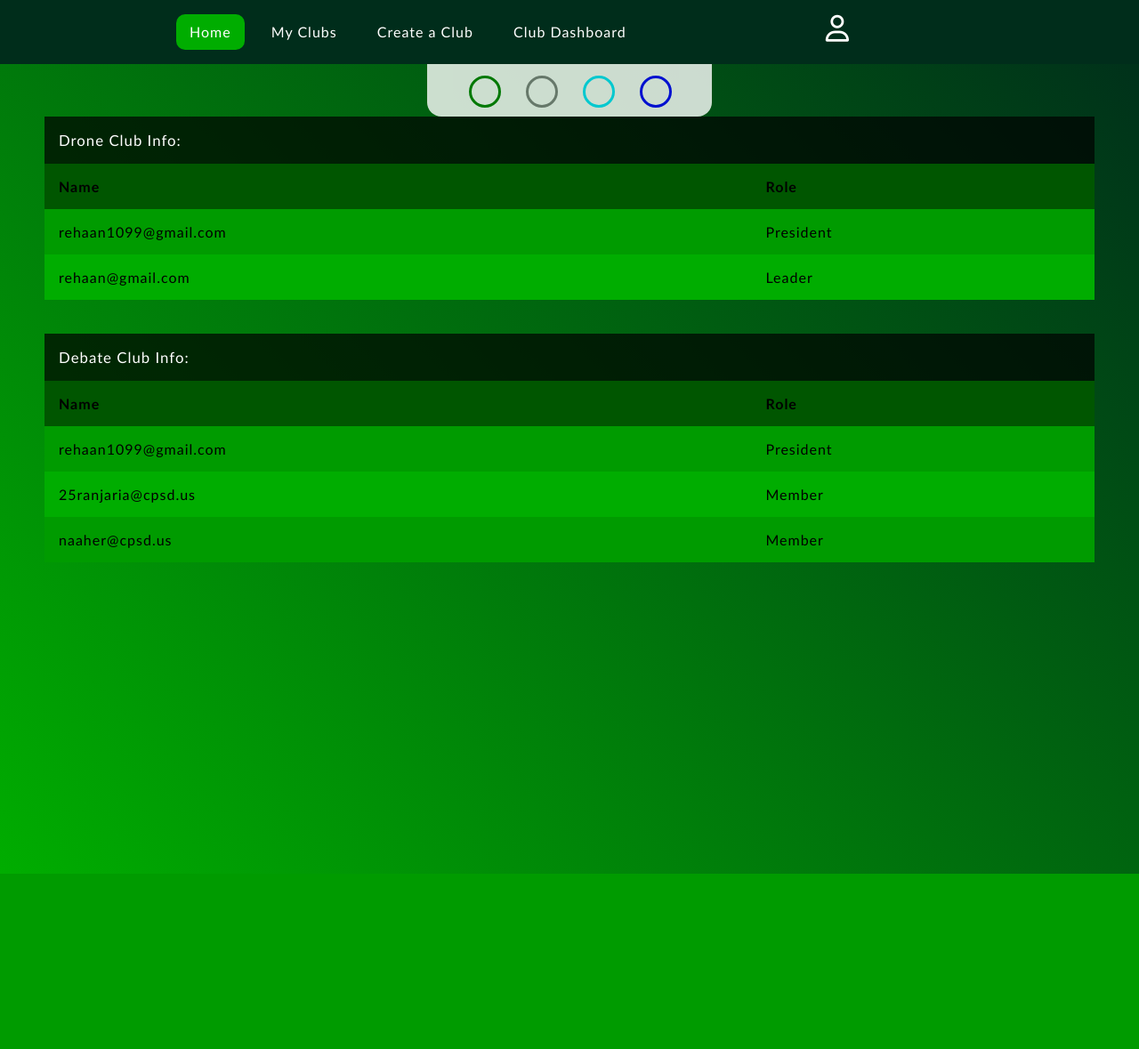
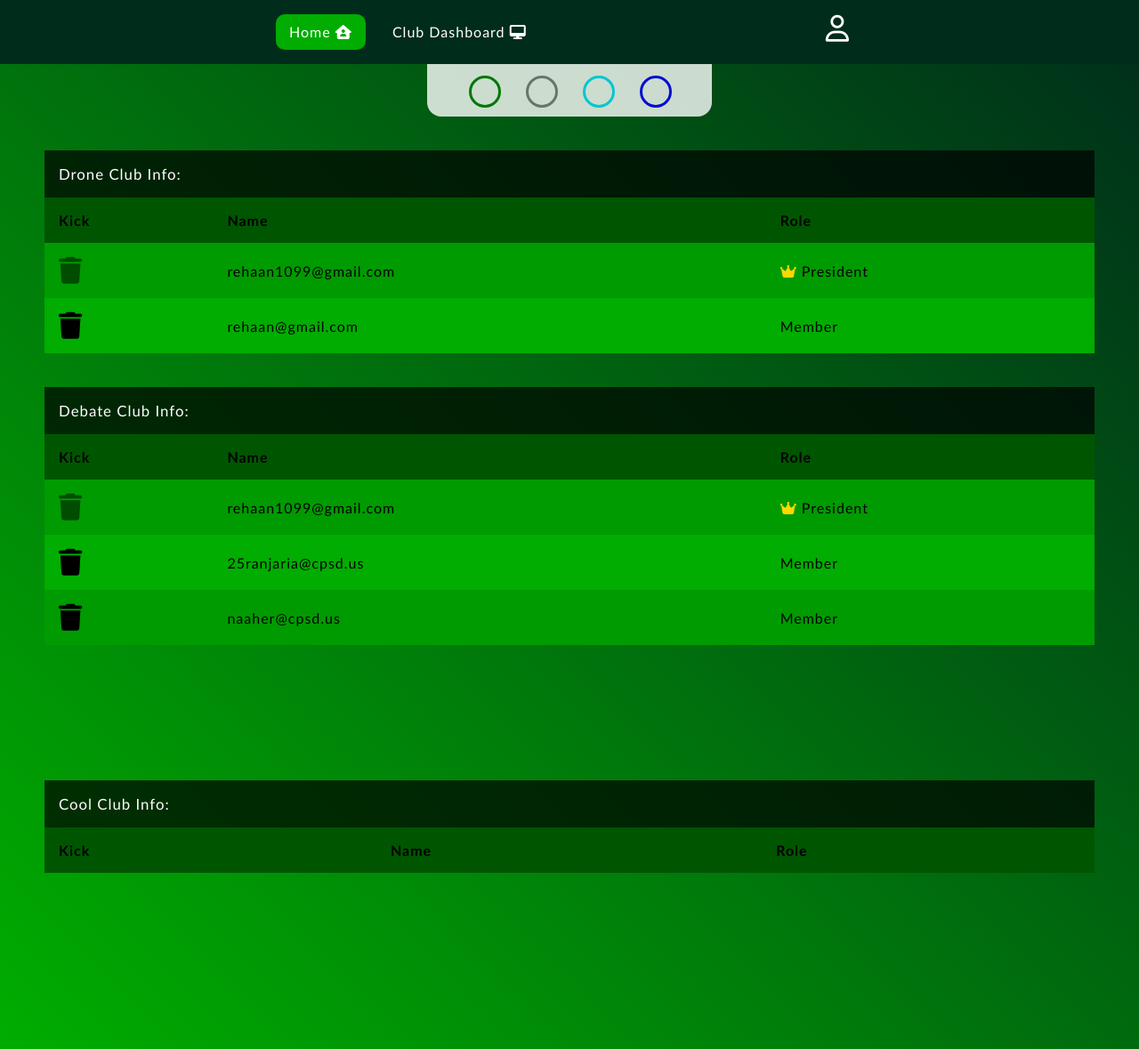
Before and after one commit to Rehaan12345/clubfinder, a Flask app: page /clubdashboard in a window 1280 px wide. Shown: the whole page at 89% size. Before the commit the page ends 982 px from the top, so only its background shows below. Run offline with Flask 3, Linux system fonts and the light colour scheme; a user stored in the database is signed in; lists and menus that the app fills with data are empty; some libraries are stand-ins or nearby versions.

Commit message:
Adjusted everything a little bit

```diff
--- a/website/auth.py
+++ b/website/auth.py
@@ -17,7 +17,7 @@ def login():
             if check_password_hash(user.password, password): # Checks this user's password.
                 flash("Successfully logged in", category="success")
                 login_user(user, remember=True) # Logs in the user. Remembers the fact that this user is logged in until the user clears their browser history / session. Will be stored in the flask webserver - until the webserver restarts.
-                return render_template("layout.html", user=current_user, name="main")
+                return render_template("layout.html", club_info=Club.query.all(), joined_clubs=current_user.clubs, user=current_user)
             else:
                 flash("Incorrect password, try again!", category="error")
         else: # If this user is not found:
@@ -49,7 +49,7 @@ def signup():
             db.session.commit()
             login_user(new_user, remember=True)
             flash("Your account has been created!", category="success")
-            return render_template("layout.html", user=current_user, name="main")
+            return render_template("layout.html", club_info=Club.query.all(), joined_clubs=current_user.clubs, user=current_user)
 
     return render_template("signup.html", user=current_user, name="auth")
 
--- a/website/static/style.css
+++ b/website/static/style.css
@@ -283,6 +283,14 @@ body {
     pointer-events: none;
 }
 
+.fa-house-user {
+    opacity: 1;
+}
+
+.fa-desktop {
+    opacity: 1;
+}
+
 /********** Club Quick View Modal: **********/
 .clubdesc {
     position: fixed;
@@ -1089,6 +1145,61 @@ form .button input:hover {
     padding-right: 50px;
 }
 
+#clubtablerow:hover {
+    background: hsl(0 0% 0% / 0.03);
+}
+
+.fa-trash {
+    color: black;
+    opacity: 1;
+    font-size: 30px;
+    transition: .3s;
+}
+
+.fa-trash:hover {
+    color: red;
+    transform: rotate(360deg);
+}
+
+.kickmodal {
+    width: 250px;
+    height: 150px;
+}
+
+.kickbuttonscontainer {
+    display: flex;
+    align-items: center;
+    justify-content: space-around;
+    margin-top: 30px;
+}
+
+.kickconfirmbuttons {
+    background-color: var(--bg1);
+    border-radius: 5px;
+    width: 60px;
+    height: 30px;
+}
+
+.kickconfirmbuttons:hover {
+    background-color: var(--bg2);
+    color: white;
+}
+
+.fa-crown {
+    opacity: 1;
+    color: gold;
+}
+
+.president.fa-trash {
+    opacity: 0.5;
+    transition: none;
+}
+
+.president.fa-trash:hover {
+    color: black;
+    transition: none;
+}
+
 /* Making that responsive: */
 .tablecontainer {
     max-width: 100%;
--- a/website/templates/clubdashboard.html
+++ b/website/templates/clubdashboard.html
@@ -6,30 +6,50 @@
 
     <!-- <h1 class="clubinfo">Club Information:</h1> -->
 
+    <br><br>
+
     {% for club in club_info %}
 
-        <div class="tablecontainer">
+        {% if club.president_email == current_user.email or club.vicepresident_email1 == current_user.email or vicepresident_email2 == current_user.email or vicepresident_email3 == current_user.email  %}
 
-            <table class="clubtable">
+            <div class="tablecontainer" id="clubtable_{{ club.id }}">
 
-                    {% if club.president_email == current_user.email %}
+                <table class="clubtable" id="clubtable_{{ club.id }}">
 
                         <caption>{{ club }} Info:</caption>
 
                         <tr>
+                            <!-- <th>Member # (not id num! - instead, the member count.)</th> -->
+                            <th>Kick</th>
                             <th>Name</th>
                             <th>Role</th>
                         </tr>
                                 {% for member in club.members %}
-                                    <tr>
+                                <!-- <td>Member Count</td> -->
+                                    <tr id="clubtablerow">
+                                        <td>
+                                            {% if member.email == current_user.email or member.email == club.vicepresident_email1 or member.email == club.vicepresident_email2 or member.email == club.vicepresident_email3 %}
+                                            <i class="fa-solid fa-trash president" id="kickbutton_{{ club.id }}-{{ member.id }}*"></i>
+                                            {% else %}
+                                            <i class="fa-solid fa-trash" id="kickbutton_{{ club.id }}-{{ member.id }}"></i>
+                                            {% endif %}
+                                        </td>
+                                        <dialog class="kickmodal" id="kickbuttonconfirmationbutton_{{ club.id }}-{{ member.id }}">
+                                            Are you sure you want to kick {{ member.email }} from {{ club }}?
+                                            <div class="kickbuttonscontainer" id="{{ member.id }}">
+                                                <button class="kickconfirmbuttons yestokick_{{ club.id }}" id="yestokick_{{ club.id }}-{{ member.id }}">Yes</button>
+                                                <button class="kickconfirmbuttons notokick_{{ member.id }}" id="notokick_{{ club.id }}-{{ member.id }}">No</button>
+                                            </div>
+                                        </dialog>
                                         <td data-cell="email">{{ member.email }}</td>
                                         <td data-cell="role">
                                             {% if member.email == current_user.email %}
-                                                President
+                                                <i class="fa-solid fa-crown"></i> President
                                             {% elif member.email == club.vicepresident_email1 or member.email == club.vicepresident_email2 or member.email == club.vicepresident_email3 %}
                                                 Vice President
                                             {% else %}
-                                                {{ member.role }}
+                                                Member
+                                                <!-- {{ member.role }} -->
                                             {% endif %}
                                         </td>
                                     </tr>
--- a/website/templates/layout.html
+++ b/website/templates/layout.html
@@ -19,25 +19,27 @@
                 <i class="fa-solid fa-bars"></i>
             </div>
             <ul id="header" class="nav">
-                <li class="activeclick navlink"><a class="navlink" href="/">Home</a></li>
+                <li class="activeclick navlink"><a class="navlink" href="/">Home <i class="fa-solid fa-house-user"></i></a></li>
                 {% if user.is_authenticated %}
-                    <li class="navlink"><a class="navlink" href="/clubs">My Clubs</a></li>
-                    <li class="navlink"><a class="navlink" href="/createaclub">Create a Club</a></li>
+                    <!-- <li class="navlink"><a class="navlink" href="/clubs">My Clubs</a></li> -->
                 {% if user.is_leader %}
-                    <li class="navlink"><a class="navlink" href="/clubdashboard">Club Dashboard</a></li>
+                    <li class="navlink"><a class="navlink" href="/clubdashboard">Club Dashboard <i class="fa-solid fa-desktop"></i></a></li>
                 {% endif %}
                 {% endif %}
             </ul>
             <ul id="header2" class="nav">
                 {% if user.is_authenticated %}
                     <div class="dropdown" data-dropdown>
+                        <!-- Dropdown: -->
                         <button class="navlink dropdownlink fa-regular fa-user" data-dropdown-button></button>
                         <div class="dropdownmenu">
                             <div class="dropdownlinks">
-                                <a href="#" class="navlink" id="loggedinas">Logged in as {{ current_user.email }}</a>
-                                <a href="#" class="navlink" id="connecttoclubbutton">Connect to Club</a>
-                                <a href="/admin" class="navlink">Admin Dashboard</a>
-                                <a href="/logout" class="navlink">Logout</a>
+                                <a href="#" class="navlink" id="loggedinas">{{ current_user.email }} <i class="fa-regular fa-id-badge"></i></a>
+                                <!-- <a href="#" class="navlink" id="connecttoclubbutton">Connect to Club <i class="fa-solid fa-link"></i></a> -->
+                                <a class="navlink" href="/createaclub">Create a Club <i class="fa-solid fa-pencil"></i></a>
+                                <a href="/admin" class="navlink">Admin Dashboard <i class="fa-solid fa-table-columns"></i></a>
+                                <a href="https://github.com/Rehaan12345/clubfinder" class="navlink" target="_blank">View Github <i class="fa-solid fa-arrow-up-right-from-square"></i></a>
+                                <a href="/logout" class="navlink">Logout <i class="fa-solid fa-arrow-right-from-bracket"></i></a>
                             </div>
                         </div>
                     </div>
@@ -154,7 +156,7 @@
                 {% for club in club_info %}
                     <div class="club" id="{{ club.club_name }}1"> <!-- Card -->
                         <div class="clubcontent" id="{{ club.club_name }}"> <!-- Card content -->
-                            <div class="clubtitle" id="{{ club.club_name }}1">{{ club.club_name }}</div> <!-- Card title  -->
+                            <div class="clubtitle" id="{{ club.club_name }}1">{{ club.club_name }}{% if club in joined_clubs %} <i class="fa-solid fa-star"></i>{% endif %} {% if current_user.email == club.president_email or club.vicepresident_email1 or club.vicepresident_email2 or club.vicepresident_email3 %}<i class="fa-solid fa-crown"></i>{% endif %}</div> <!-- Card title  -->
                             <br><br>
                             <button formTarget="#clubdesc_{{ club.id }}" class="clubbutton" id="viewclub" type="button">View More</button> <!-- Button -->
                             <p class="shortdesc">
@@ -168,9 +170,17 @@
                                 </div>
                                 <div class="clubdescdesc" id="clubdescdesc{{ club.club_name }}">
                                     Club President: {{ club.president_email }}
-                                    <br><br>
-                                    {% if club.vicepresident_email1 or club.vicepresident_email2 or club.vicepresident_email3 %}Vice President{% if club.vicepresident_email1 and club.vicepresident_email2 %}s{% endif %}: {{ club.vicepresident_email1 }}{% endif %}{% if club.vicepresident_email2 %},&nbsp;{{ club.vicepresident_email2 }}{% endif %}{% if club.vicepresident_email3 %},&nbsp;{{ club.vicepresident_email3 }}<br><br>{% endif %}
-
+                                     <br><br>
+                                     {% if club.vicepresident_email1 or club.vicepresident_email2 or club.vicepresident_email3 %}
+                                        Vice President{% if club.vicepresident_email1 and club.vicepresident_email2 %}s{% endif %}:
+                                        {{ club.vicepresident_email1 }}
+                                     {% endif %}
+                                     {% if club.vicepresident_email2 %}
+                                        ,&nbsp;{{ club.vicepresident_email2 }}
+                                     {% endif %}
+                                     {% if club.vicepresident_email3 %}
+                                        ,&nbsp;{{ club.vicepresident_email3 }}<br><br><br>
+                                     {% endif %}
                                     Club Advisor: {{ club.advisor_email }}
                                     <br><br>
                                     Club Description: {{ club.description }}
--- a/website/templates/login.html
+++ b/website/templates/login.html
@@ -12,7 +12,7 @@
                 <label>Email</label>
             </div>
             <div class="txt_field">
-                <input type="text" id="password" name="password" required>
+                <input type="password" id="password" name="password" required>
                 <label>Password</label>
             </div>
             <input type="submit" value="Login">
--- a/website/templates/signup.html
+++ b/website/templates/signup.html
@@ -12,11 +12,11 @@
                 <label>Email</label>
             </div>
             <div class="txt_field">
-                <input type="text" id="password" name="password" required>
+                <input type="password" id="password" name="password" required>
                 <label>Password</label>
             </div>
             <div class="txt_field">
-                <input type="text" id="confirm-password" name="confirm-password" required>
+                <input type="password" id="confirm-password" name="confirm-password" required>
                 <label>Confirm Password</label>
             </div>
             <input type="submit" value="Sign Up">
--- a/website/test.py
+++ /dev/null
@@ -1,3 +0,0 @@
-from views import send_email
-
-send_email()
--- a/website/views.py
+++ b/website/views.py
@@ -5,6 +5,8 @@ from . import db
 import random
 import smtplib
 from flask_mail import Mail, Message
+from email.mime.text import MIMEText
+from email.mime.multipart import MIMEMultipart
 
 views = Blueprint("views", __name__)
 
@@ -13,6 +15,10 @@ views = Blueprint("views", __name__)
 def home():
     # Join / Leave Club Buttions functionality:
     print(f"Current user: {current_user}")
+    users = User.query.all()
+    for user in users:
+        if user.is_leader:
+            print(user)
     join_club = request.args.get("joinClub")
     if join_club is not None:
         if Club.query.filter_by(club_name=join_club).first() in current_user.clubs:
@@ -42,6 +48,7 @@ def home():
     else:
         print(f"Request to join {join_club} failed!")
 
+    # Leave the club:
     leave_club = request.args.get("leaveClub")
     if leave_club is not None:
         print(current_user.clubs)
@@ -73,6 +80,7 @@ def home():
             print(club_found)
             flash("Club successfully found!", "success")
             print(club_found.members)
+            current_user.is_leader = True
             return render_template("clubdashboard.html", club_info=Club.query.all(), user_info=User.query.all(), user=current_user)
         else:
             flash("No club found with matching code!", "error")
@@ -104,7 +112,7 @@ def home():
 
     return render_template("layout.html", club_info=Club.query.all(), joined_clubs=current_user.clubs, user=current_user)
 
-@views.route("/clubs")
+@views.route("/clubs", methods=["GET", "POST"])
 @login_required
 def clubs():
     return render_template("clubs.html", club_info=current_user.clubs, user=current_user)
@@ -112,6 +120,36 @@ def clubs():
 @views.route("/clubdashboard")
 @login_required
 def club_dashboard():
+    # Remove a member:
+    if request.method == "GET":
+        remove_club = request.args.get("removeClub")
+        remove_member = request.args.get("removeMember")
+        print(f"Remove Member: {remove_member}")
+        print(f"Remove Club: {remove_club}")
+        print(f"Remove Member: {User.query.filter_by(id=remove_member).first()}")
+        member = User.query.filter_by(id=remove_member).first()
+        print(f"Remove Club: {Club.query.filter_by(id=remove_club).first()}")
+        club = Club.query.filter_by(id=remove_club).first()
+        print(current_user)
+        print(current_user.clubs)
+        print(f"Member: {member}")
+        all_clubs = Club.query.all()
+        for club in all_clubs:
+            for club_member in club.members:
+                # print(club_member.clubs)
+                print(club_member)
+                if member == club_member:
+                    print(f"Member Found: {club_member}")
+                    if Club.query.filter_by(id=remove_club).first() in member.clubs:
+                        member.clubs.remove(Club.query.filter_by(id=remove_club).first())
+                    else:
+                        print(f"{member} is not in {remove_club}")
+                    continue
+                else:
+                    print("Member not found")
+        # print(member.clubs)
+        # member.clubs.remove(Club.query.filter_by(id=remove_club).first())
+
     return render_template("clubdashboard.html", club_info=Club.query.all(), user_info=User.query.all(), user=current_user)
 
 @views.route("/createaclub", methods=["GET", "POST"])
@@ -130,7 +168,16 @@ def createaclub():
         description = request.form.get("clubdescription")
         president = User.query.filter_by(email=president_email).first()
         president.is_leader = True
-        pres = User.query.filter_by(email=president_email)
+        if vicepresident_email1:
+            vp1 = User.query.filter_by(email=vicepresident_email1).first()
+            vp1.is_leader = True
+        if vicepresident_email2:
+            vp2 = User.query.filter_by(email=vicepresident_email2).first()
+            vp2.is_leader = True
+        if vicepresident_email3:
+            vp3 = User.query.filter_by(email=vicepresident_email3).first()
+            vp3.is_leader = True
+        pres = User.query.filter_by(email=president_email).first()
         pres.role = "Leader"
         print(f"President: {president}")
         # Make sure the club president is the person who is currently logged in:
@@ -160,55 +207,88 @@ def createaclub():
         print(f"New Club Name: {new_club.club_name}, President: {new_club.president_email}, VP1: {new_club.vicepresident_email1}, VP2: {new_club.vicepresident_email2}, VP3: {new_club.vicepresident_email3}, Advisor: {new_club.advisor_email}, Room Number: {new_club.room_number}, Start Time: {new_club.start_time}, Description: {new_club.description}")
         db.session.add(new_club)
         db.session.commit()
+        pres.clubs.append(Club.query.filter_by(club_name=club_name).first())
+        if vicepresident_email1:
+            vp1.clubs.append(Club.query.filter_by(club_name=club_name).first())
+        if vicepresident_email2:
+            vp2.clubs.append(Club.query.filter_by(club_name=club_name).first())
+        if vicepresident_email3:
+            vp3.clubs.append(Club.query.filter_by(club_name=club_name).first())
         flash("Your new club has been created!", category="success")
-
         return render_template("layout.html", user=current_user, club_info=Club.query.all())
 
     return render_template("createaclub.html", user=current_user)
 
-@views.route("/send_email/<email>")
-def send_email(email):
-        # Sending the email:
-        email_title = "Your club has been successfully added!"
-        sender = "crlsclubfinder@clubfinder.com"
-        message = Message(email_title, sender=sender, recipients=[current_user.email])
-        email_body = "Your secret club password is 1"
-        message.body = ""
-        data = {
-            "app_name": "clubfinder",
-            "title": email_title,
-            "body": email_body,
-        }
-        message.html = render_template("email.html", data=data)
-        try:
-            Mail.send(message)
-            return "Email sent"
-        except Exception as e:
-            print(e)
-            return "The email was not sent"
+# @views.route("/send_email/<email>")
+# def send_email(email):
+#         # Sending the email:
+#         email_title = "Your club has been successfully added!"
+#         sender = "crlsclubfinder@clubfinder.com"
+#         message = Message(email_title, sender=sender, recipients=[current_user.email])
+#         email_body = "Your secret club password is 1"
+#         message.body = ""
+#         data = {
+#             "app_name": "clubfinder",
+#             "title": email_title,
+#             "body": email_body,
+#         }
+#         message.html = render_template("email.html", data=data)
+#         try:
+#             Mail.send(message)
+#             return "Email sent"
+#         except Exception as e:
+#             print(e)
+#             return "The email was not sent"
 
-@views.route("/email")
-def email():
-    # Sending the email:
-    email_title = "Your club has been successfully added!"
-    sender = "crlsclubfinder@clubfinder.com"
-    msg = Message(email_title, sender=sender, recipients=[current_user.email])
-    email_body = "Your secret club password is 1"
-    msg.body = ""
-    data = {
-        "app_name": "clubfinder",
-        "title": email_title,
-        "body": email_body,
-    }
-    msg.html = render_template("email.html", data=data)
-    try:
-        Mail.send(msg, sender)
-        return "Email sent"
-    except Exception as e:
-        print(e)
-        return f"The email was not sent. Error: {e}"
+# @views.route("/email")
+# def email():
+#     # Sending the email:
+#     email_title = "Your club has been successfully added!"
+#     sender = "crlsclubfinder@clubfinder.com"
+#     msg = Message(email_title, sender=sender, recipients=[current_user.email])
+#     email_body = "Your secret club password is 1"
+#     msg.body = ""
+#     data = {
+#         "app_name": "clubfinder",
+#         "title": email_title,
+#         "body": email_body,
+#     }
+#     msg.html = render_template("email.html", data=data)
+#     try:
+#         Mail.send(msg, sender)
+#         return "Email sent"
+#     except Exception as e:
+#         print(e)
+#         return f"The email was not sent. Error: {e}"
 
-    return render_template("email.html")
+#     return render_template("email.html")
+
+@views.route("/send_email", methods=["GET", "POST"])
+def send_email():
+    email_address = "rehaan1099@gmail.com" # request.form['address']
+    email_subject = "Test Email!" # request.form['subject']
+    email_message = "This email works ok!" # request.form['message']
+
+    sender_email = 'youremail'
+    sender_password = 'your password'
+    receiver_email = email_address
+
+    message = MIMEMultipart()
+    message['From'] = sender_email
+    message['To'] = receiver_email
+    message['Subject'] = email_subject
+    message.attach(MIMEText(email_message, 'plain'))
+
+    # try:
+    server = smtplib.SMTP('smtp.gmail.com', 587)
+    server.starttls()
+    server.login(sender_email, sender_password)
+    server.sendmail(sender_email, receiver_email, message.as_string())
+    server.quit()
+
+    #     return 'Email Sent!'
+    # except Exception as e:
+    #     return str(e)
 
 # Search:
 @views.route("/search")
```
Also changed, not shown: other parts of website/static/style.css (+52 -4 lines), test.py (added, +8 -0 lines), website/static/index.js (+64 -0 lines), instance/database.db.
